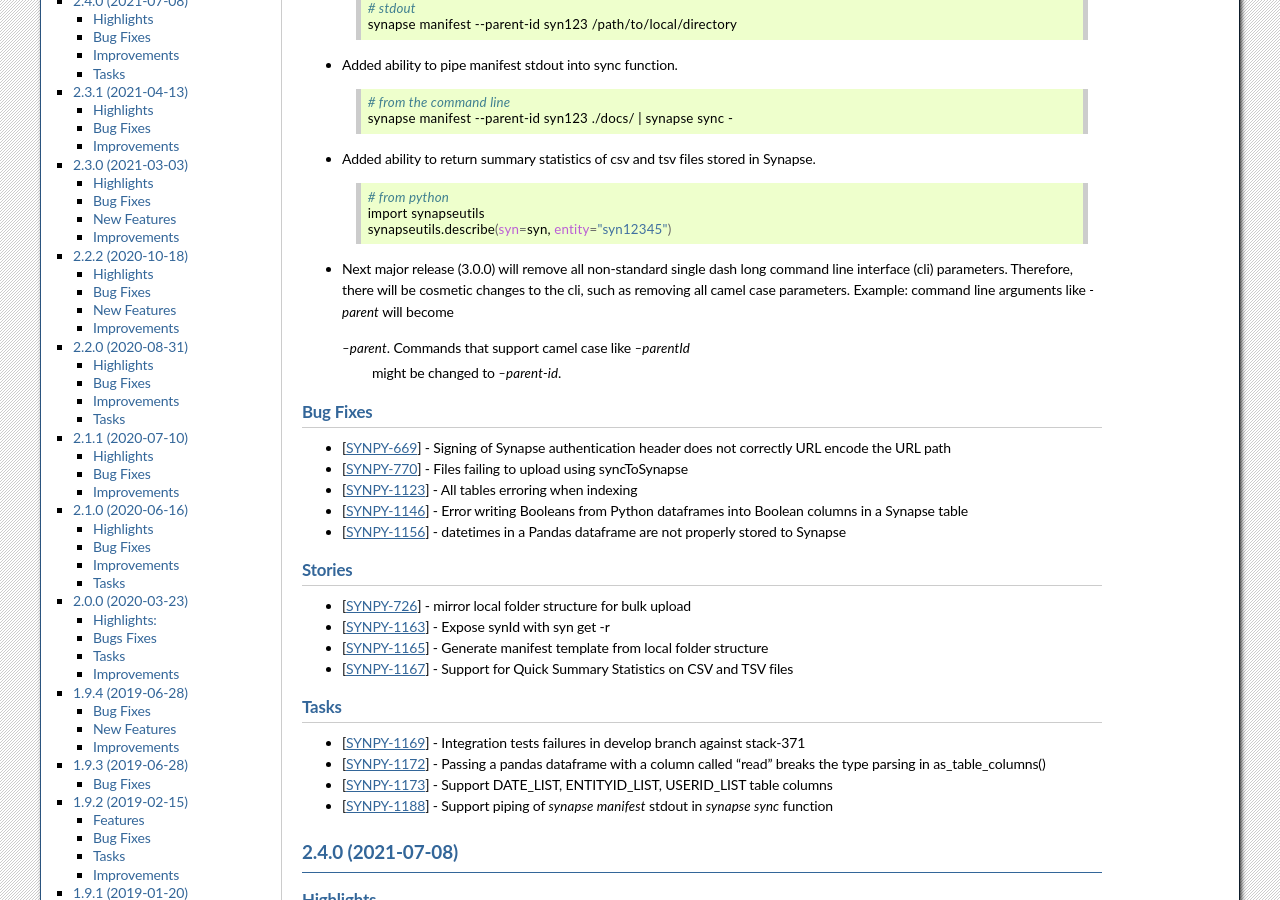
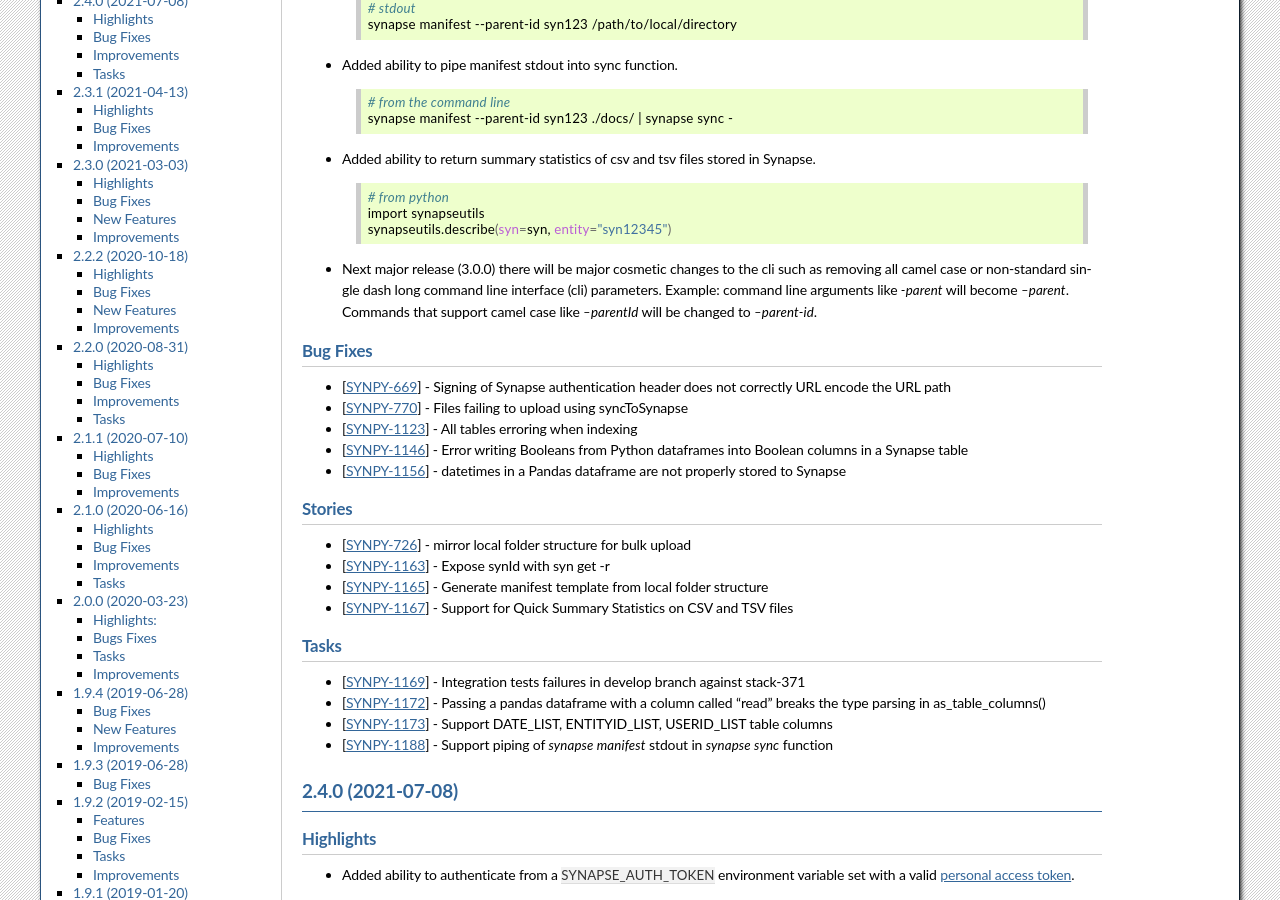
Before and after one commit to Sage-Bionetworks/synapsePythonClient, a Sphinx documentation site: the page built from docs/news.rst, in a window 1280 px wide and 900 px high, scrolled down 333 px. Built offline with Sphinx 7.4.7, drawn with Linux system fonts in a browser that asks for light colours; the version number could not be read and is left out.

Commit message:
Edit news

```diff
--- a/docs/news.rst
+++ b/docs/news.rst
@@ -33,12 +33,12 @@
         import synapseutils
         synapseutils.describe(syn=syn, entity="syn12345")
 
-- Next major release (3.0.0) will remove all non-standard single dash long
-  command line interface (cli) parameters. Therefore, there will be cosmetic changes to the cli, such as removing
-  all camel case parameters.
+- Next major release (3.0.0) there will be major cosmetic changes to the cli such as
+  removing all camel case or non-standard single dash long command line interface (cli)
+  parameters.
   Example: command line arguments like `-parent` will become
- `--parent`.  Commands that support camel case like `--parentId`
-  might be changed to `--parent-id`.
+  `--parent`.  Commands that support camel case like `--parentId`
+  will be changed to `--parent-id`.
 
 
 Bug Fixes
```
